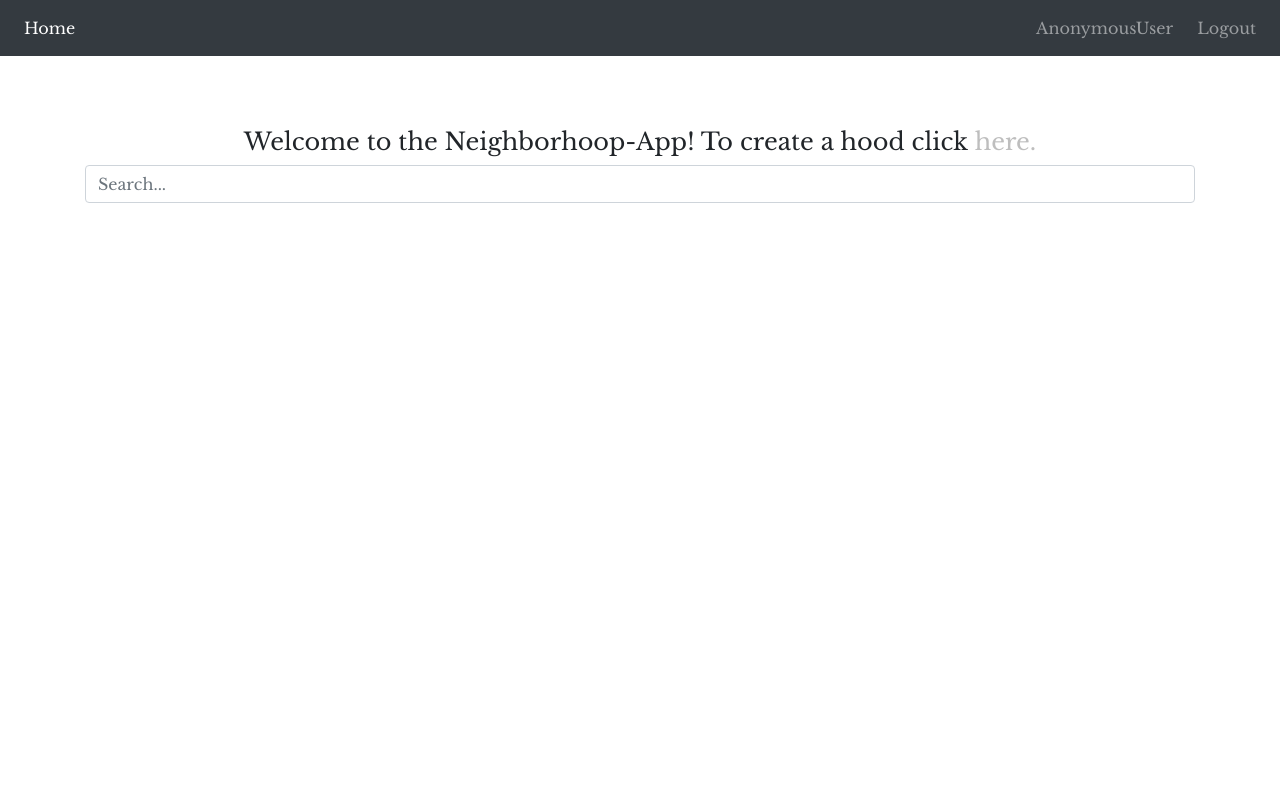
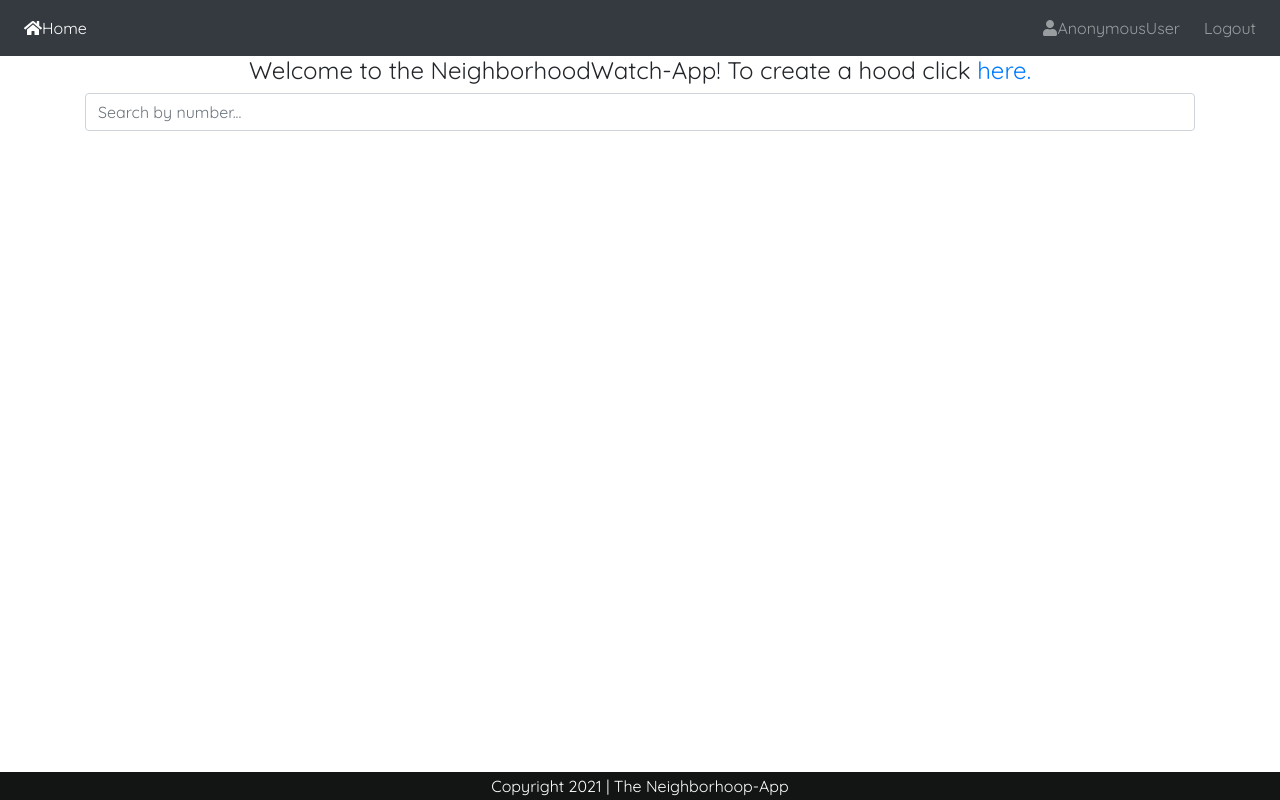
Before and after one commit to Missy-Olivia/The-Neighborhood-App, a Django app: page / in a window 1280 px wide. Run offline with Django 3.2, Linux system fonts and the light colour scheme; data that the repository does not hold is empty; some libraries are stand-ins or nearby versions.

Commit message:
updated templates

```diff
--- a/hood/templates/base.html
+++ b/hood/templates/base.html
@@ -18,11 +18,11 @@
   {% bootstrap_css %}
   <link rel="stylesheet" href="{% static 'css/hood.css' %}">
   <link rel="preconnect" href="https://fonts.gstatic.com">
-  <link href="https://fonts.googleapis.com/css2?family=Libre+Baskerville&display=swap" rel="stylesheet">
-  {% endblock %}
+  <link href="https://fonts.googleapis.com/css2?family=Quicksand&display=swap" rel="stylesheet">
+ {% endblock %}
 <style>
     body{
-        font-family: 'Libre Baskerville', serif;
+      font-family: 'Quicksand', sans-serif;
     }
 </style>
 </head>
@@ -38,6 +38,8 @@
   </script>
   {% bootstrap_javascript %}
   {% endblock %}
+  <footer class='footer' style='position:fixed;left:0;bottom:0;padding: 2px;background-color:rgb(19, 20, 20);text-align:center;width:100%;color:white;'>Copyright 2021 | The Neighborhoop-App</footer>
+
 </body>
 
 </html>
--- a/hood/templates/hoods/create_hood.html
+++ b/hood/templates/hoods/create_hood.html
@@ -11,7 +11,7 @@
     {%csrf_token%}
 
      {% bootstrap_form form%}
-    <input type="submit" class="btn btn-info btn-lg" value="Post">
+    <input type="submit" class="btn btn-info btn-sm" value="Post">
   </form>
 </div>
    {% block scripts %}
--- a/hood/templates/hoods/edit_hoods.html
+++ b/hood/templates/hoods/edit_hoods.html
@@ -11,7 +11,7 @@
     {%csrf_token%}
 
      {% bootstrap_form form%}
-    <input type="submit" class="btn btn-info btn-lg" value="post">
+    <input type="submit" class="btn btn-info btn-sm" value="post">
   </form>
 </div>
    {% block scripts %}
--- a/hood/templates/index.html
+++ b/hood/templates/index.html
@@ -1,22 +1,25 @@
 {%extends 'base.html'%}
 {%block content%}
-<br>
-<br>
+<style>
+	a:hover{
+		color: rgb(190, 190, 190);
+	}
+</style>
 <script src="https://use.fontawesome.com/releases/v5.0.8/js/all.js"></script>
-<div class="c" style="padding-top: 24px">
+<div class="c">
 					{% include 'message/message.html' %}
-			</div>
+</div>
 <div class="container">
-	<h4 class="text-center">Welcome to the Neighborhoop-App! To create a hood click <a href="{% url 'create_hood' %}" style="color: rgb(190, 190, 190);"> here.</a></h4>
+	<h4 class="text-center">Welcome to the NeighborhoodWatch-App! To create a hood click <a href="{% url 'create_hood' %}" style="text-decoration: none;"> here.</a></h4>
 
 	<form class="" action="{% url 'search' %}">
 		<div class="form-group">
-			<input type="text" class="form-control" placeholder="Search..." name="search">
+			<input type="text" class="form-control" placeholder="Search by number..." name="search">
 
 		</div>
 	</form>
 
-	<div class="row" style="padding-top: 20px">
+	<div class="row" style="padding-top: 5px">
 		<div class="card-columns">
 			{%for hood in neighbourhoods%}
 			<div class="card mr-0" style="max-width:30rem;margin-top:5px;">
@@ -39,6 +42,4 @@
 			{%endfor%}
 		</div>
 	</div>
-
-
 	{%endblock%}
--- a/hood/templates/navbar.html
+++ b/hood/templates/navbar.html
@@ -16,12 +16,12 @@
   <div class="collapse navbar-collapse" id="navbarSupportedContent">
     <ul class="navbar-nav mr-auto">
       <li class="nav-item active">
-        <a class="nav-link" href="{% url 'home' %}">Home <span class="sr-only">(current)</span></a>
+        <a class="nav-link" href="{% url 'home' %}"><i class="fas fa-home"></i>Home <span class="sr-only">(current)</span></a>
       </li>
     </ul>
     <ul class="navbar-nav">
       <li class="nav-item">
-        <a class="nav-link" href="/profile/" title="User">{{user}}</a>
+        <a class="nav-link" href="/profile/" title="User"><i class="fas fa-user"></i>{{user}}</a>
       <li class="nav-item mx-1">
       </li>
       <li class="nav-item">
--- a/hood/templates/new_profile.html
+++ b/hood/templates/new_profile.html
@@ -11,7 +11,7 @@
     {%csrf_token%}
 
      {% bootstrap_form form%}
-    <input type="submit" class="btn btn-info btn-lg" value="Post">
+    <input type="submit" class="btn btn-info btn-sm" value="Post">
   </form>
 </div>
    {% block scripts %}
--- a/hood/templates/profiles/edit_profile.html
+++ b/hood/templates/profiles/edit_profile.html
@@ -11,7 +11,7 @@
     {%csrf_token%}
 
     {% bootstrap_form form%}
-    <input type="submit" class="btn btn-info btn-lg" value="Post">
+    <input type="submit" class="btn btn-info btn-sm" value="Post">
   </form>
 </div>
    {% block scripts %}
--- a/hood/templates/profiles/profile.html
+++ b/hood/templates/profiles/profile.html
@@ -63,7 +63,6 @@
       </div>
       {% endfor %}
       <div class="col-4">
-        <h4>Business</h4>
   {% for biz in business %}
   <img src="{{biz.b_photo.url}}" alt="Image" style="height:300px;width:300px;">
     <p>{{biz.b_name}}</p>
```
Also changed, not shown: hood/templates/hoods/hood.html (+14 -16 lines), hoods/nb1.jpg (added), hoods/nb2.jpeg (added), hoods/nb3.jpg (added), hoods/nb5.jpg (added), hoods/nb6.jpg (added), hoods/nb7.jpg (added), profiles/thumb16.jpg (added), 4 other files.
